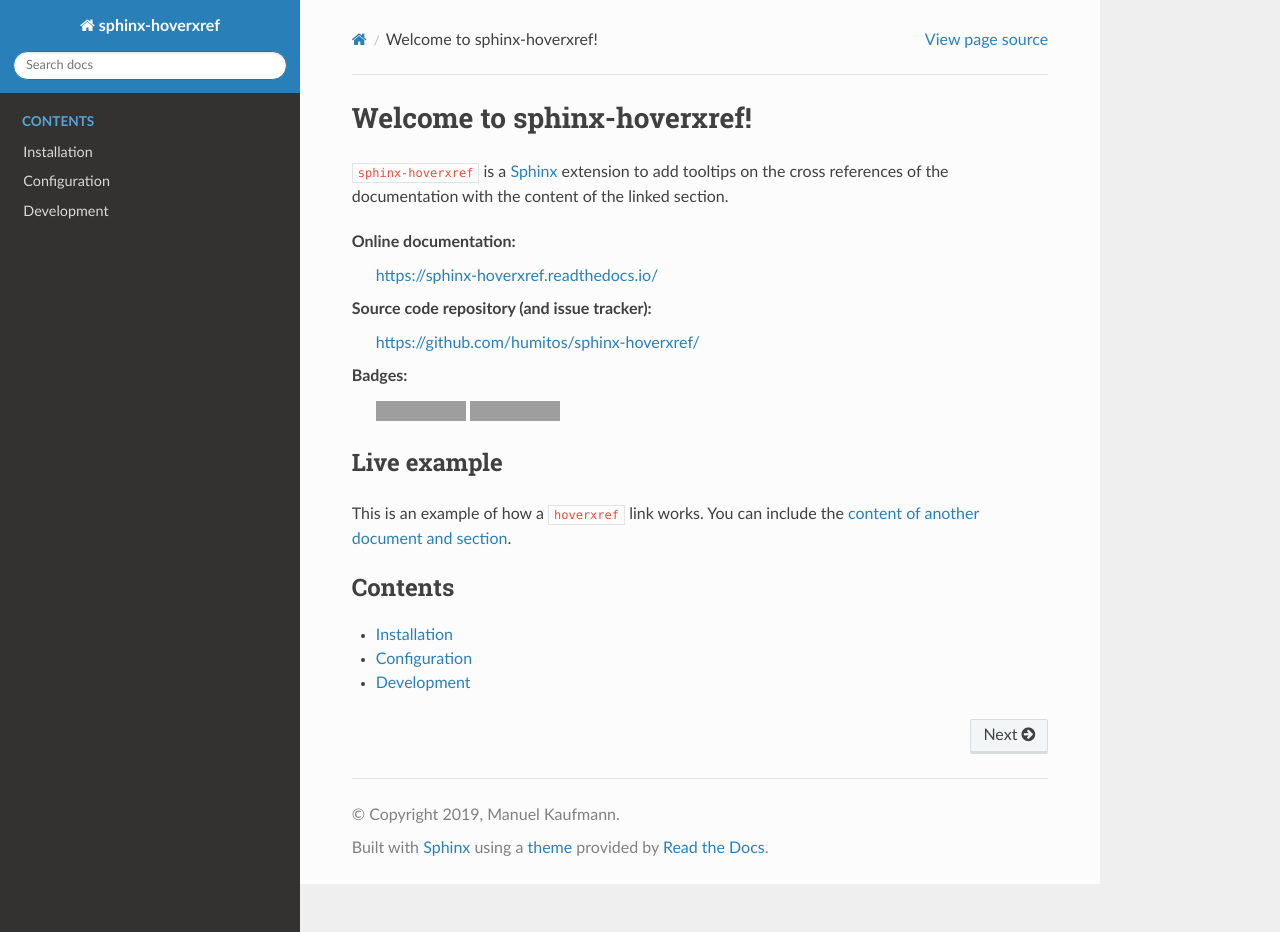
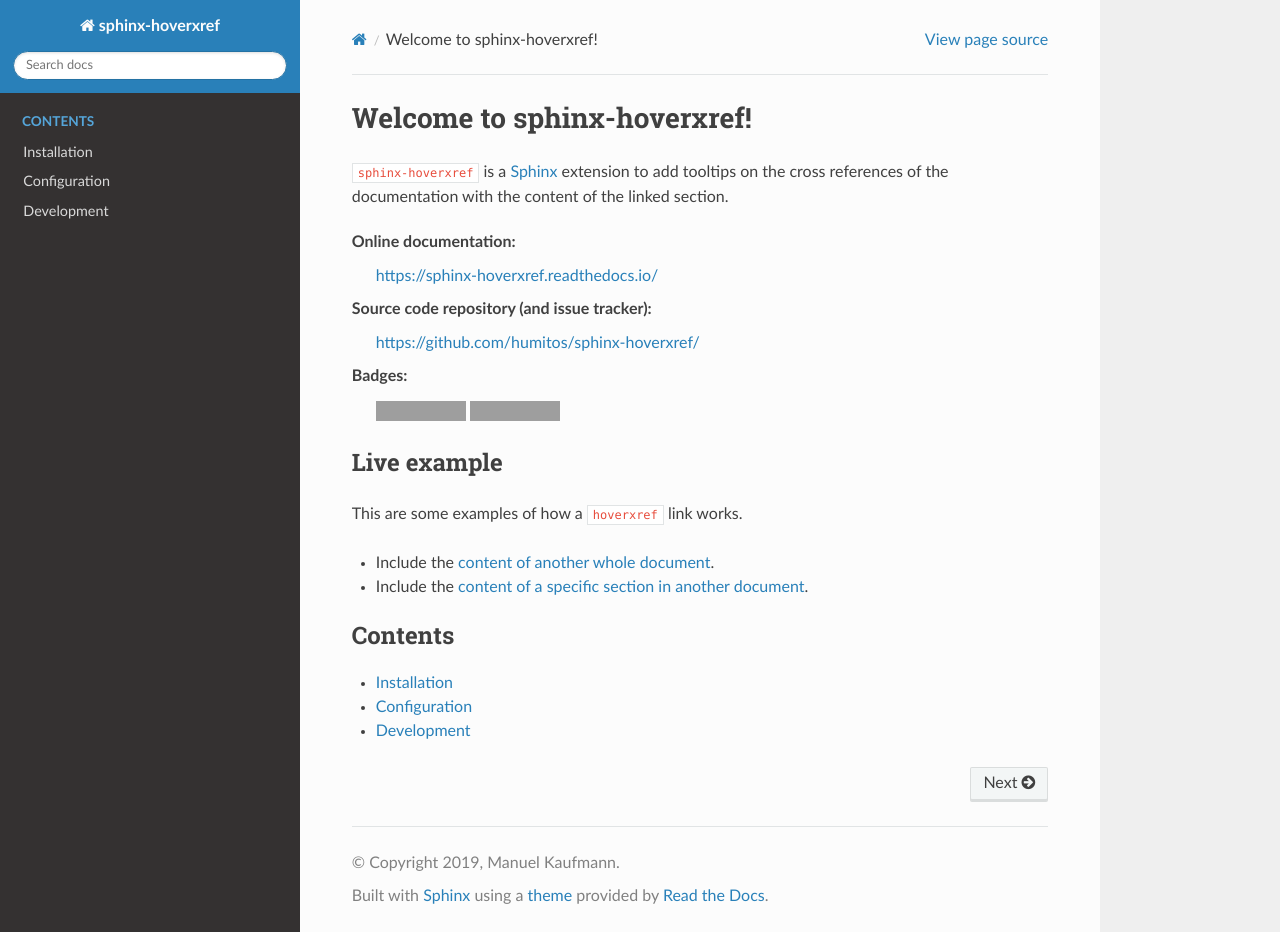
Before and after one commit to readthedocs/sphinx-hoverxref, a Sphinx documentation site: the page built from docs/index.rst, in a window 1280 px wide and 932 px high. Built offline with Sphinx 7.4.7 and the Read the Docs theme 2.0.0, drawn with Linux system fonts in a browser that asks for light colours; pages that are not in the unit, such as notebooks, are missing from menus; grey boxes are pictures that could not be loaded.

Commit message:
More examples

```diff
--- a/docs/hoverxref.rst
+++ b/docs/hoverxref.rst
@@ -1,3 +1,5 @@
+:orphan:
+
 ===========
  hoverxref
 ===========
--- a/docs/index.rst
+++ b/docs/index.rst
@@ -16,8 +16,10 @@
 Live example
 ------------
 
-This is an example of how a ``hoverxref`` link works.
-You can include the :ref:`content of another document and section <hoverxref:hoverxref>`.
+This are some examples of how a ``hoverxref`` link works.
+
+* Include the :ref:`content of another whole document <hoverxref:hoverxref>`.
+* Include the :ref:`content of a specific section in another document <hoverxref:sub-section>`.
 
 .. toctree::
    :maxdepth: 1
```
